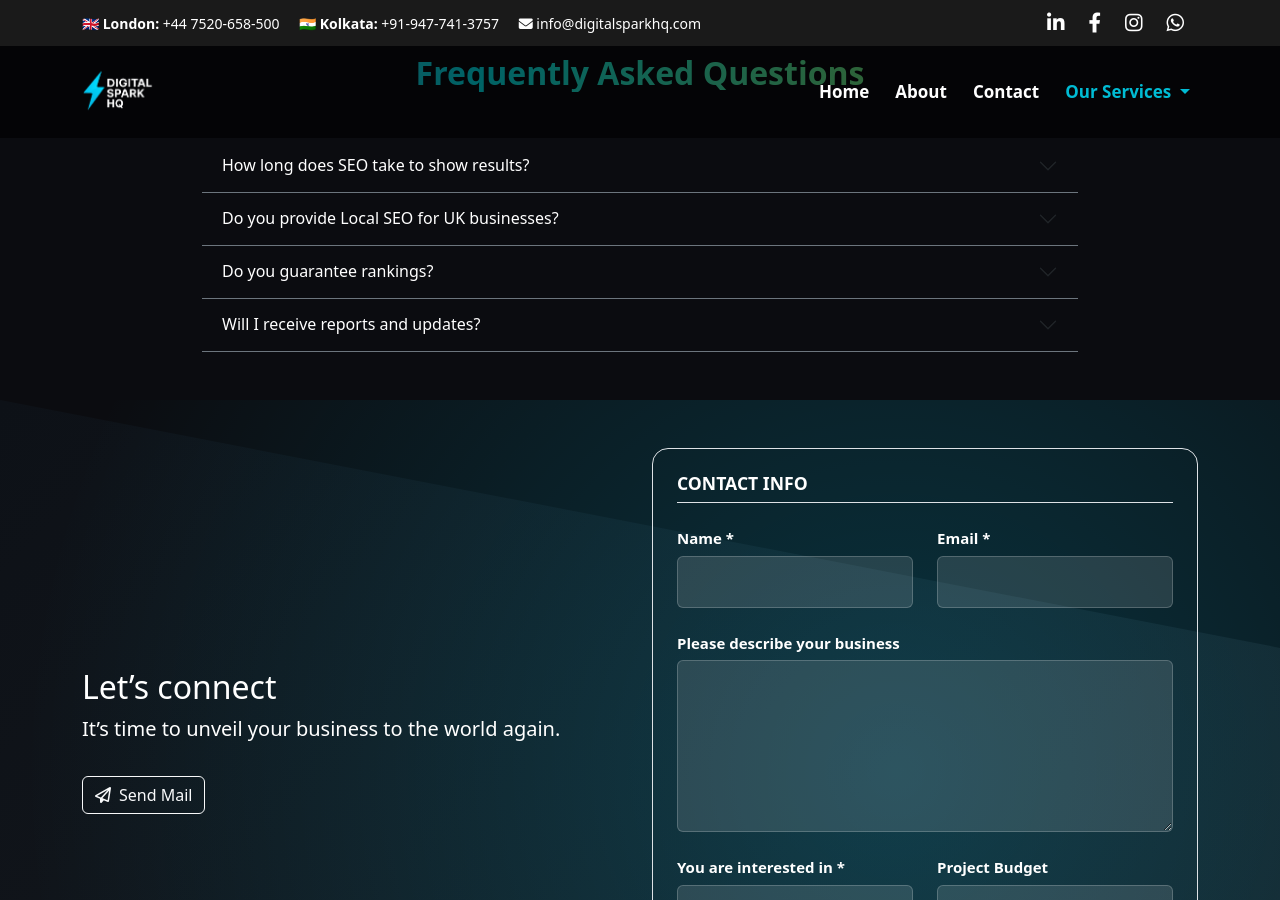
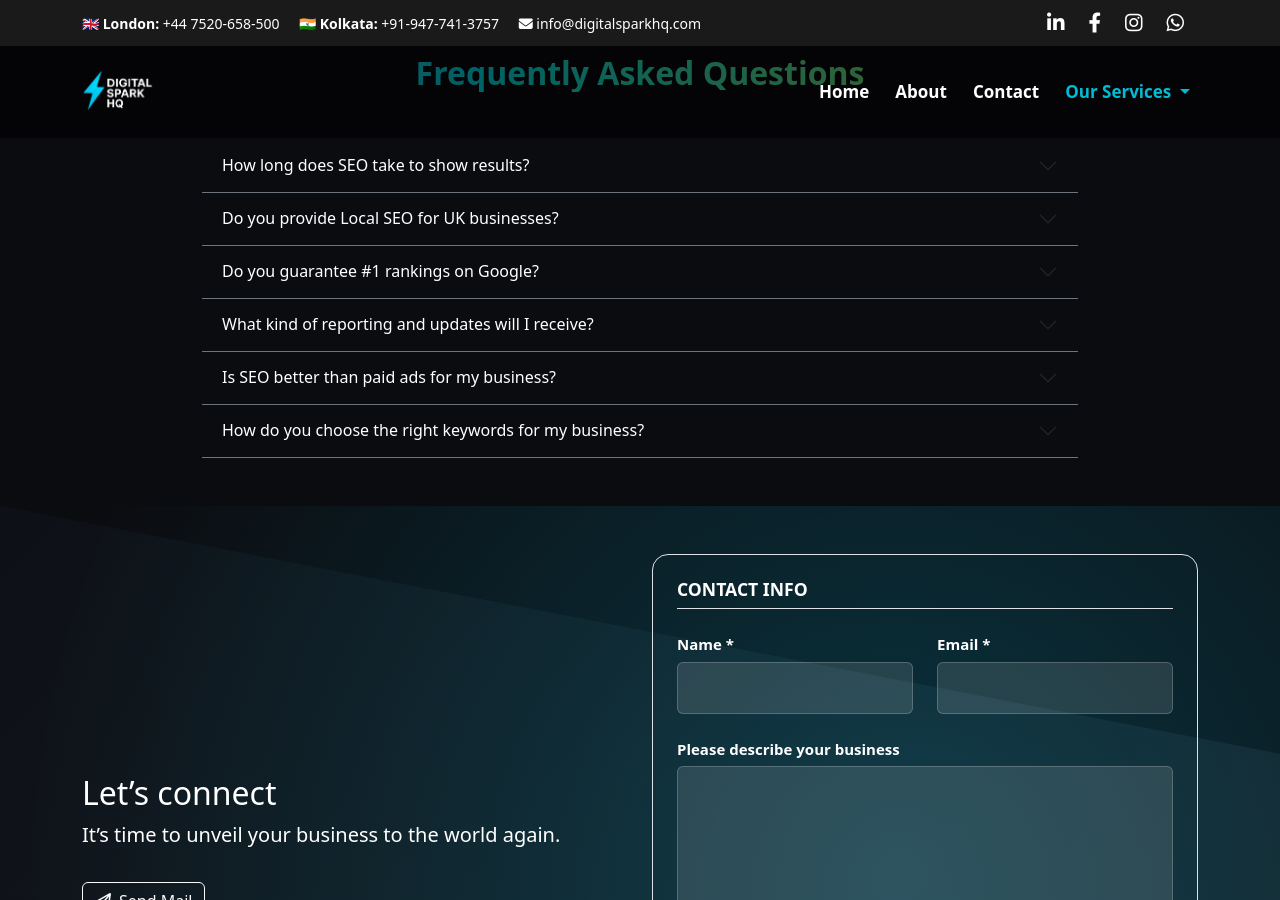
Before and after one commit to Iambiswajit-C/digitalsparkhq, a Jekyll site: the page built from services/seo/index.md, in a window 1280 px wide and 900 px high, scrolled down 2868 px. Built offline with Jekyll 4.4.1, drawn with Linux system fonts in a browser that asks for light colours.

Commit message:
Update index.md

```diff
--- a/services/seo/index.md
+++ b/services/seo/index.md
@@ -211,13 +211,14 @@
   <div class="service-dark-bg"></div>
 
   <div class="container fade-in" style="max-width:900px;">
+
     <h2 class="fw-bold gradient-text text-center mb-5">
       Frequently Asked Questions
     </h2>
 
-     <div class="accordion accordion-flush" id="faqAccordion">
+    <div class="accordion accordion-flush" id="faqAccordion">
 
-       <!-- Q1 -->
+      <!-- Q1 -->
       <div class="accordion-item bg-transparent border-bottom border-secondary">
         <h3 class="accordion-header">
           <button class="accordion-button collapsed bg-transparent text-white"
@@ -228,7 +229,7 @@
         </h3>
         <div id="faq1" class="accordion-collapse collapse" data-bs-parent="#faqAccordion">
           <div class="accordion-body text-white-75">
-            Most businesses begin seeing measurable improvements within 3–6 months. SEO builds sustainable growth rather than instant spikes, making results long-term and consistent.
+            SEO is a long-term growth strategy, not an overnight fix. Most businesses begin seeing measurable improvements within 3–6 months, with stronger traffic and leads compounding over time. Unlike paid ads that stop when budgets pause, SEO builds sustainable visibility that keeps working for you month after month.
           </div>
         </div>
       </div>
@@ -240,11 +241,11 @@
                   data-bs-toggle="collapse"
                   data-bs-target="#faq2">
             Do you provide Local SEO for UK businesses?
-         </button>
+          </button>
         </h3>
         <div id="faq2" class="accordion-collapse collapse" data-bs-parent="#faqAccordion">
           <div class="accordion-body text-white-75">
-            Yes. We optimize Google Business Profiles, maps rankings, and local searches to help UK businesses dominate their city and regional markets.
+            Yes. We specialize in Local SEO for UK and international businesses. This includes optimizing your Google Business Profile, improving map rankings, managing citations, building local backlinks, and targeting city-specific keywords so customers in your area can easily find and contact you.
           </div>
         </div>
       </div>
@@ -255,12 +256,12 @@
           <button class="accordion-button collapsed bg-transparent text-white"
                   data-bs-toggle="collapse"
                   data-bs-target="#faq3">
-            Do you guarantee rankings?
+            Do you guarantee #1 rankings on Google?
           </button>
         </h3>
         <div id="faq3" class="accordion-collapse collapse" data-bs-parent="#faqAccordion">
           <div class="accordion-body text-white-75">
-            No ethical agency guarantees rankings. Instead, we focus on proven strategies that consistently improve traffic, visibility, and leads.
+            No ethical SEO agency can guarantee specific rankings — and anyone who does is likely using risky tactics. Instead, we focus on proven, white-hat strategies that steadily improve your visibility, traffic quality, and conversions. Our goal is consistent business growth, not temporary ranking tricks.
           </div>
         </div>
       </div>
@@ -271,12 +272,44 @@
           <button class="accordion-button collapsed bg-transparent text-white"
                   data-bs-toggle="collapse"
                   data-bs-target="#faq4">
-            Will I receive reports and updates?
+            What kind of reporting and updates will I receive?
           </button>
         </h3>
         <div id="faq4" class="accordion-collapse collapse" data-bs-parent="#faqAccordion">
           <div class="accordion-body text-white-75">
-            Absolutely. You receive clear monthly reports with rankings, traffic, conversions, and actionable insights.
+            You’ll receive clear monthly reports that show keyword rankings, traffic growth, conversions, and actionable insights. We explain everything in simple terms so you understand exactly how your investment is performing, along with next steps to improve results further.
+          </div>
+        </div>
+      </div>
+
+      <!-- Q5 -->
+      <div class="accordion-item bg-transparent border-bottom border-secondary">
+        <h3 class="accordion-header">
+          <button class="accordion-button collapsed bg-transparent text-white"
+                  data-bs-toggle="collapse"
+                  data-bs-target="#faq5">
+            Is SEO better than paid ads for my business?
+          </button>
+        </h3>
+        <div id="faq5" class="accordion-collapse collapse" data-bs-parent="#faqAccordion">
+          <div class="accordion-body text-white-75">
+            SEO and paid ads serve different purposes. Paid ads deliver quick wins, while SEO builds long-term, cost-effective traffic. Many businesses see the best results by combining both — using ads for immediate leads and SEO for sustainable growth. We help you choose the right mix based on your goals and budget.
+          </div>
+        </div>
+      </div>
+
+      <!-- Q6 -->
+      <div class="accordion-item bg-transparent border-bottom border-secondary">
+        <h3 class="accordion-header">
+          <button class="accordion-button collapsed bg-transparent text-white"
+                  data-bs-toggle="collapse"
+                  data-bs-target="#faq6">
+            How do you choose the right keywords for my business?
+          </button>
+        </h3>
+        <div id="faq6" class="accordion-collapse collapse" data-bs-parent="#faqAccordion">
+          <div class="accordion-body text-white-75">
+            We conduct in-depth keyword research based on search intent, competition, and commercial value. Instead of chasing vanity traffic, we target keywords that attract people ready to enquire, book, or buy — ensuring your SEO efforts generate real revenue, not just clicks.
           </div>
         </div>
       </div>
@@ -296,7 +329,7 @@
       "name": "How long does SEO take to show results?",
       "acceptedAnswer": {
         "@type": "Answer",
-        "text": "Most businesses begin seeing measurable improvements within 3–6 months. SEO builds sustainable growth rather than instant spikes, making results long-term and consistent."
+        "text": "SEO is a long-term growth strategy, not an overnight fix. Most businesses begin seeing measurable improvements within 3–6 months, with stronger traffic and leads compounding over time. Unlike paid ads that stop when budgets pause, SEO builds sustainable visibility that keeps working for you month after month."
       }
     },
     {
@@ -304,23 +337,39 @@
       "name": "Do you provide Local SEO for UK businesses?",
       "acceptedAnswer": {
         "@type": "Answer",
-        "text": "Yes. We optimize Google Business Profiles, maps rankings, and local searches to help UK businesses dominate their city and regional markets."
+        "text": "Yes. We specialize in Local SEO for UK and international businesses. This includes optimizing your Google Business Profile, improving map rankings, managing citations, building local backlinks, and targeting city-specific keywords so customers in your area can easily find and contact you."
       }
     },
     {
       "@type": "Question",
-      "name": "Do you guarantee rankings?",
+      "name": "Do you guarantee #1 rankings on Google?",
       "acceptedAnswer": {
         "@type": "Answer",
-        "text": " No ethical agency guarantees rankings. Instead, we focus on proven strategies that consistently improve traffic, visibility, and leads."
+        "text": "No ethical SEO agency can guarantee specific rankings — and anyone who does is likely using risky tactics. Instead, we focus on proven, white-hat strategies that steadily improve your visibility, traffic quality, and conversions. Our goal is consistent business growth, not temporary ranking tricks."
       }
     },
     {
       "@type": "Question",
-      "name": "Will I receive reports and updates?",
+      "name": " What kind of reporting and updates will I receive?",
       "acceptedAnswer": {
         "@type": "Answer",
-        "text": "Absolutely. You receive clear monthly reports with rankings, traffic, conversions, and actionable insights."
+        "text": "You’ll receive clear monthly reports that show keyword rankings, traffic growth, conversions, and actionable insights. We explain everything in simple terms so you understand exactly how your investment is performing, along with next steps to improve results further."
+      }
+    },
+    {
+      "@type": "Question",
+      "name": "Is SEO better than paid ads for my business?",
+      "acceptedAnswer": {
+        "@type": "Answer",
+        "text": "SEO and paid ads serve different purposes. Paid ads deliver quick wins, while SEO builds long-term, cost-effective traffic. Many businesses see the best results by combining both — using ads for immediate leads and SEO for sustainable growth. We help you choose the right mix based on your goals and budget."
+      }
+    },
+    {
+      "@type": "Question",
+      "name": "How do you choose the right keywords for my business?",
+      "acceptedAnswer": {
+        "@type": "Answer",
+        "text": "We conduct in-depth keyword research based on search intent, competition, and commercial value. Instead of chasing vanity traffic, we target keywords that attract people ready to enquire, book, or buy — ensuring your SEO efforts generate real revenue, not just clicks."
       }
     }
   ]
```
